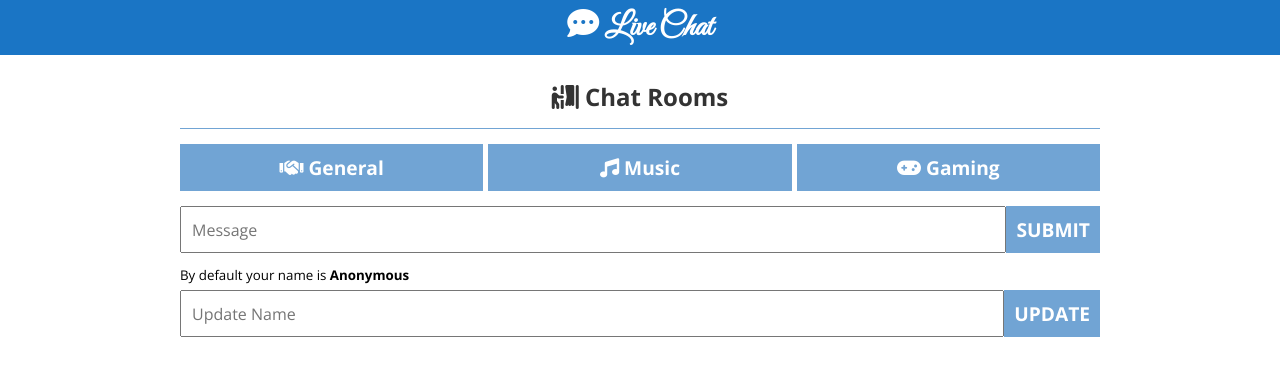
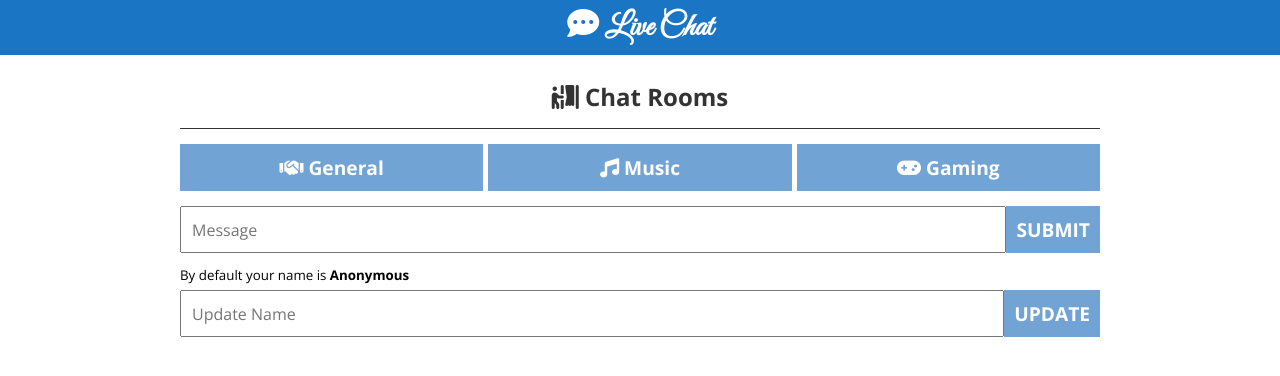
Before and after one commit to btkdevkh/live-chat, a plain HTML site: page index.html in a window 1280 px wide. Drawn offline with nearby package versions, Linux system fonts and the light colour scheme; no server answers.

Commit message:
Added style

```diff
--- a/style.css
+++ b/style.css
@@ -23,7 +23,7 @@ hr {
   margin-bottom: 15px;
   border: none;
   height: 1px;
-  background-color: #71a4d4;
+  background-color: #333333;
 }
 
 h1 {
```
